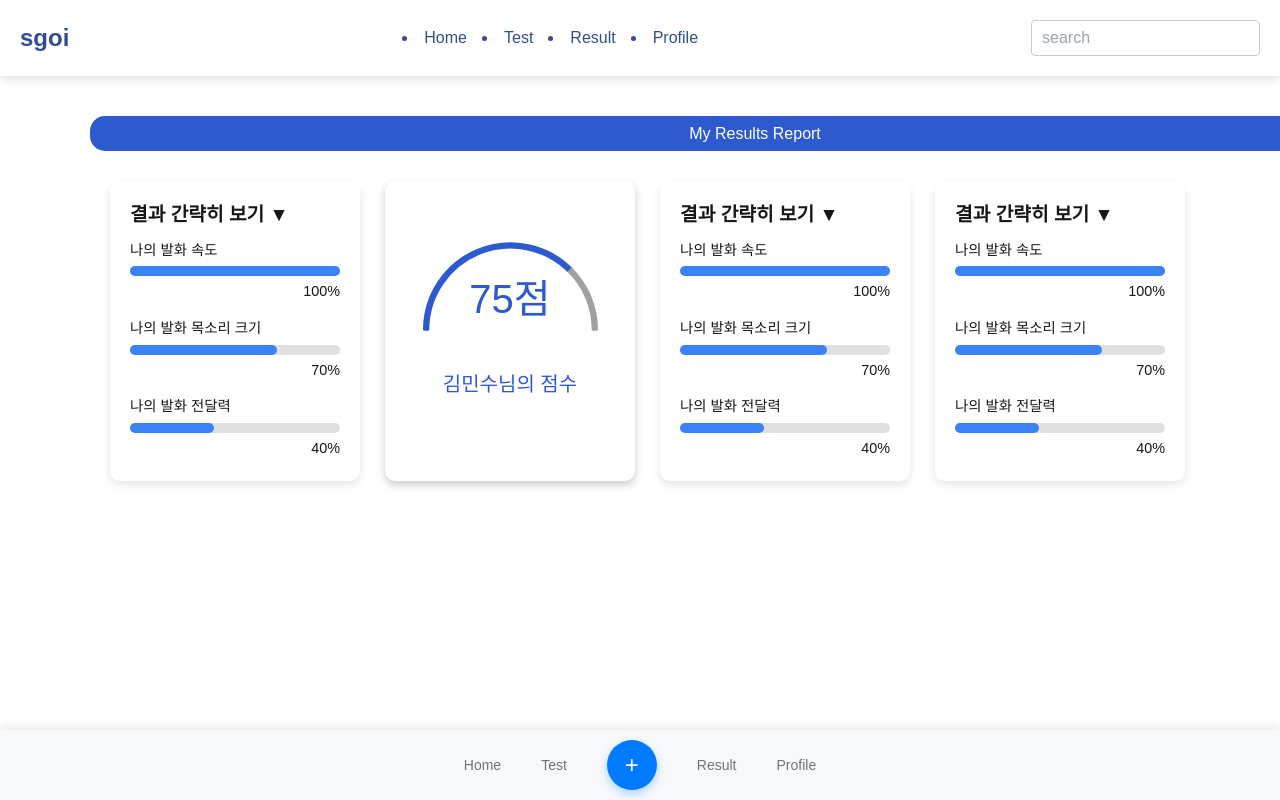
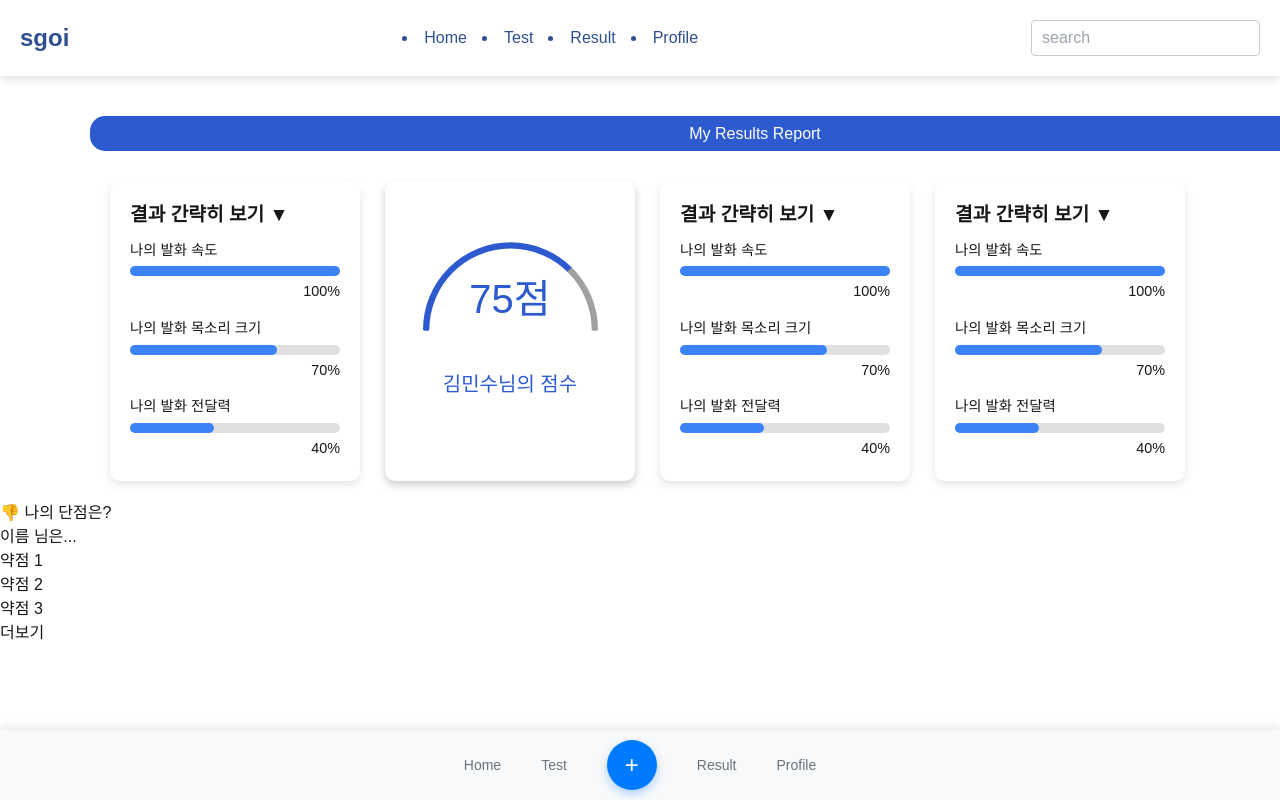
Before and after one commit to eg1mb/24sw_project, a Next.js app: page /result in a window 1280 px wide. Shown: the top 800 px of the page. Built offline with nearby package versions, Linux system fonts and the light colour scheme.

Commit message:
1) testpage 구현 2) resultpage에 카드 붙이기

```diff
--- a/package.json
+++ b/package.json
@@ -9,19 +9,13 @@
     "lint": "next lint"
   },
   "dependencies": {
-<<<<<<< HEAD
     "@headlessui/react": "^2.2.0",
-    "next": "15.0.2",
-    "react": "19.0.0-rc-02c0e824-20241028",
-    "react-dom": "19.0.0-rc-02c0e824-20241028"
-=======
     "chart.js": "^3.9.1",
     "next": "15.0.2",
     "react": "^18.0.0",
     "react-chartjs-2": "^3.3.0",
     "react-dom": "^18.0.0",
     "styled-components": "^6.1.13"
->>>>>>> 8645331b9047b17f87a6abd2e97cabcea83db7b0
   },
   "devDependencies": {
     "eslint": "^8",
--- a/src/pages/result.js
+++ b/src/pages/result.js
@@ -1,6 +1,7 @@
 import React, { useState } from 'react';
 import ScoreCardcomplete from '../components/ScoreCard/ScoreCardcomplete';
 import Chartbarcomplete from '../components/chartbarCard/Chartbarcomplete';
+import Weakness from '../components/WeaknessCard/Weakness'
 
 // 1) components 폴더에 css한 카드 위치
 // 2) import해서 <Chartbarcomplete/>처럼 맞는 위치에 배치
@@ -15,6 +16,9 @@ function Result() {
       <ScoreCardcomplete />
       <Chartbarcomplete />
       <Chartbarcomplete/>
+    </div>
+    <div>
+      <Weakness/>
     </div>
     </div>
   );
```
Also changed, not shown: src/components/WeaknessCard/Weakness.jsx (renamed from src/pages/weakness.js), 1 other file (tests, documents, lock files or other folders).
